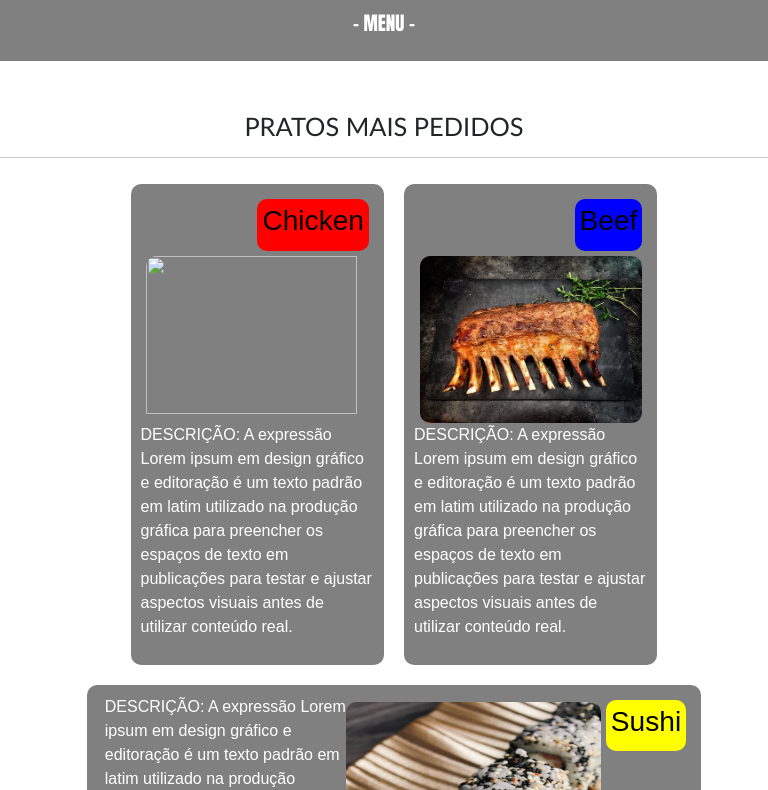
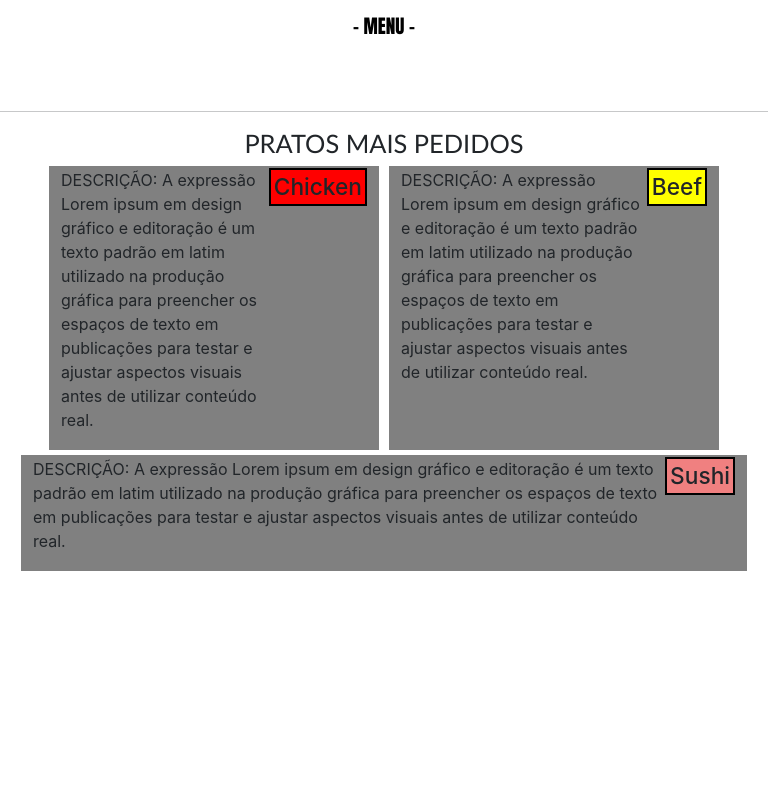
Before and after one commit to Sammynauta/projeto-johnsHopkins-University, a plain HTML site: page index.html in a window 768 px wide. Shown: the part 89-879 px from the top of the page. After the commit the page ends 800 px from the top, so only its background shows below. Drawn offline with Linux system fonts and the light colour scheme.

Commit message:
projeto feito

```diff
--- a/css/styles.css
+++ b/css/styles.css
@@ -4,14 +4,14 @@
     box-sizing: border-box;
 }
 
+
 .menu {
     display: flex;
-    background-color: gray;
     flex-direction: column;
     align-items: center;
     justify-content: center;
     height: 150px;
-    color: white;
+    color: black;
     margin-bottom: 50px;
 }
 
@@ -35,124 +35,39 @@ h3 {
     margin-bottom: 50px;
 }
 
-section {
-    display: flex;
+.items {
     justify-content: center;
-    width: 100%;
+    align-content: center;
+
 }
 .comida-items {
     display: flex;
-    margin: 10px;
-    padding: 10px;
-    flex-direction: column;
+    background: gray;
     justify-content: center;
-    background: gray;
-    color: white;
-    border-radius: 10px;
-    font-family: Arial, Helvetica, sans-serif;
-}
-.comida-items >img {
-    width: 300px;
-    height: 300px;
-    align-self: center;
-    border-radius: 10px;
+    padding: 2px;
+    margin: 5px;
+    font-family: -apple-system, BlinkMacSystemFont, 'Segoe UI', Roboto, Oxygen, Ubuntu, Cantarell, 'Open Sans', 'Helvetica Neue', sans-serif;
 }
 
-
-#comida1 {
-    width: 33%;
-    float: left;
+.comida-items .t1 {
+    align-self: flex-start;
+    justify-self: end;
+    background: red;
+    padding: 3px;
+    border: solid 2px black;
 }
 
-#comida2 {
-    width: 33%;
-    float: left;
+.comida-items .t2 {
+    align-self: flex-start;
+    justify-self: end;
+    background: yellow;
+    padding: 3px;
+    border: solid 2px black;
 }
-
-#comida3 {
-    width: 33%;
-    float: left;
+.comida-items .t3 {
+    align-self: flex-start;
+    justify-self: end;
+    background: lightcoral;
+    padding: 3px;
+    border: solid 2px black;
 }
-
-.comida-items .title {
-    display:  flex;
-    justify-content: center;
-    color: black;
-    align-self: flex-end;
-    border-radius: 10px;
-    padding: 5px;
-    margin: 5px;
-}
-
-#tt1 {
-    background: red;
-}
-
-#tt2 {
-    background: blue;
-}
-
-#tt3 {
-    background: yellow;
-}
-
-
-
-@media screen and (max-width: 991px) and (min-width: 768px) {
-    .menu h1{
-        justify-items: center;
-        font-size: 2.4rem;
-    }
-    h3{
-        font-size: 2.0rem;
-    }
-    section {
-        position: relative;
-        display: flex;
-        justify-content: center;
-        margin: 10px;
-        flex-wrap: wrap;
-    }
-    .comida-items >img {
-        width: 95%;
-        height: 95%;
-        align-self: center;
-    }
-    #comida3{
-        width: 80%;
-        height: 300px;
-        flex-direction: row-reverse;
-    }
-    #comida3 .descrition {
-        flex-direction: column;
-        margin-left: 8px;
-        width: 90%;
-    }
-    #comida3 .title {
-        display: flex;
-        align-self: flex-start;
-    }
-}
-
-@media only screen and (max-width: 767px) {
-    .menu h1{
-        justify-items: center;
-        font-size: 2.0rem;
-    }
-
-    .comida-items img {
-        width: 90%
-    }
-
-    h3{
-        font-size: 1.8rem;
-    }
-    section {
-        position: relative;
-        display: flex;
-        justify-content: center;
-        align-items: center;
-        margin: 5px;
-        flex-direction: column;
-    }
-}
--- a/index.html
+++ b/index.html
@@ -9,40 +9,27 @@
     <title>Document</title>
 </head>
 <body>
-    <header class="menu">
-        <h1 class=" logo">SAMMY'S BISTRO</h1>
-        <span>- MENU -</span>
+    <header>
+        <div class="menu container">
+            <h1 class=" logo">SAMMY'S BISTRO</h1>
+            <span>- MENU -</span>
+        </div>
     </header>
+    <hr>
     <h3>PRATOS MAIS PEDIDOS</h3>
-    <hr>
-    <section>
-        <div class="comida-items col-sm-12 col-md-6 col-lg-4" id="comida1">
-            <div class="title" id="tt1">
-                <h2>Chicken</h2>
-            </div>
-            <img src="img/pexels1.jpg">
-            <div class="descrition">
-                <p>DESCRIÇÃO: A expressão Lorem ipsum em design gráfico e editoração é um texto padrão em latim utilizado na produção gráfica para preencher os espaços de texto em publicações para testar e ajustar aspectos visuais antes de utilizar conteúdo real.</p>
-            </div>
+    <div class="row items">
+        <div class="comida-items col-10 col-sm-10 col-md-5 col-lg-3" id="comida1">
+            <p>DESCRIÇÃO: A expressão Lorem ipsum em design gráfico e editoração é um texto padrão em latim utilizado na produção gráfica para preencher os espaços de texto em publicações para testar e ajustar aspectos visuais antes de utilizar conteúdo real.</p>
+            <h4 class="t1">Chicken</h4>
         </div>
-        <div class="comida-items col-sm-12 col-md-6 col-lg-4" id="comida2">
-            <div class="title" id="tt2">
-                <h2>Beef</h2>
-            </div>
-             <img src="img/pexels2.jpeg">
-            <div class="descrition">
-                <p>DESCRIÇÃO: A expressão Lorem ipsum em design gráfico e editoração é um texto padrão em latim utilizado na produção gráfica para preencher os espaços de texto em publicações para testar e ajustar aspectos visuais antes de utilizar conteúdo real.</p>
-            </div>
+        <div class="comida-items  col-10 col-sm-10 col-md-5 col-lg-3" id="comida2">
+            <p>DESCRIÇÃO: A expressão Lorem ipsum em design gráfico e editoração é um texto padrão em latim utilizado na produção gráfica para preencher os espaços de texto em publicações para testar e ajustar aspectos visuais antes de utilizar conteúdo real.</p>
+            <h4 class="t2">Beef</h4>
         </div>
-        <div class="comida-items col-sm-12 col-md- 12 col-lg-4" id="comida3">
-            <div class="title" id="tt3">
-                <h2>Sushi</h2>
-            </div>
-            <img src="img/pexels3.jpeg">
-            <div class="descrition">
-                <p>DESCRIÇÃO: A expressão Lorem ipsum em design gráfico e editoração é um texto padrão em latim utilizado na produção gráfica para preencher os espaços de texto em publicações para testar e ajustar aspectos visuais antes de utilizar conteúdo real.</p>
-            </div>
+        <div class="comida-items  col-10 col-sm-10 col-md-11 col-lg-3" id="comida3">
+            <p>DESCRIÇÃO: A expressão Lorem ipsum em design gráfico e editoração é um texto padrão em latim utilizado na produção gráfica para preencher os espaços de texto em publicações para testar e ajustar aspectos visuais antes de utilizar conteúdo real.</p>
+            <h4 class="t3">Sushi</h4>
         </div>
-    </section>
+    </div>
 </body>
 </html>
```
